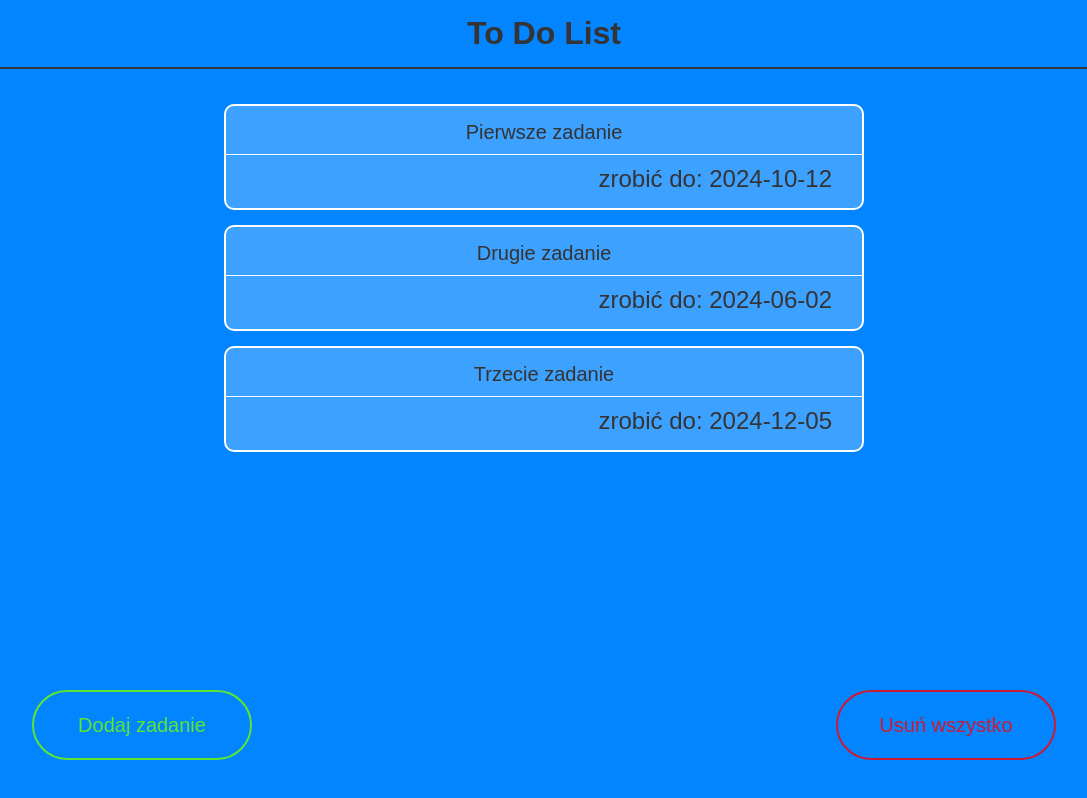
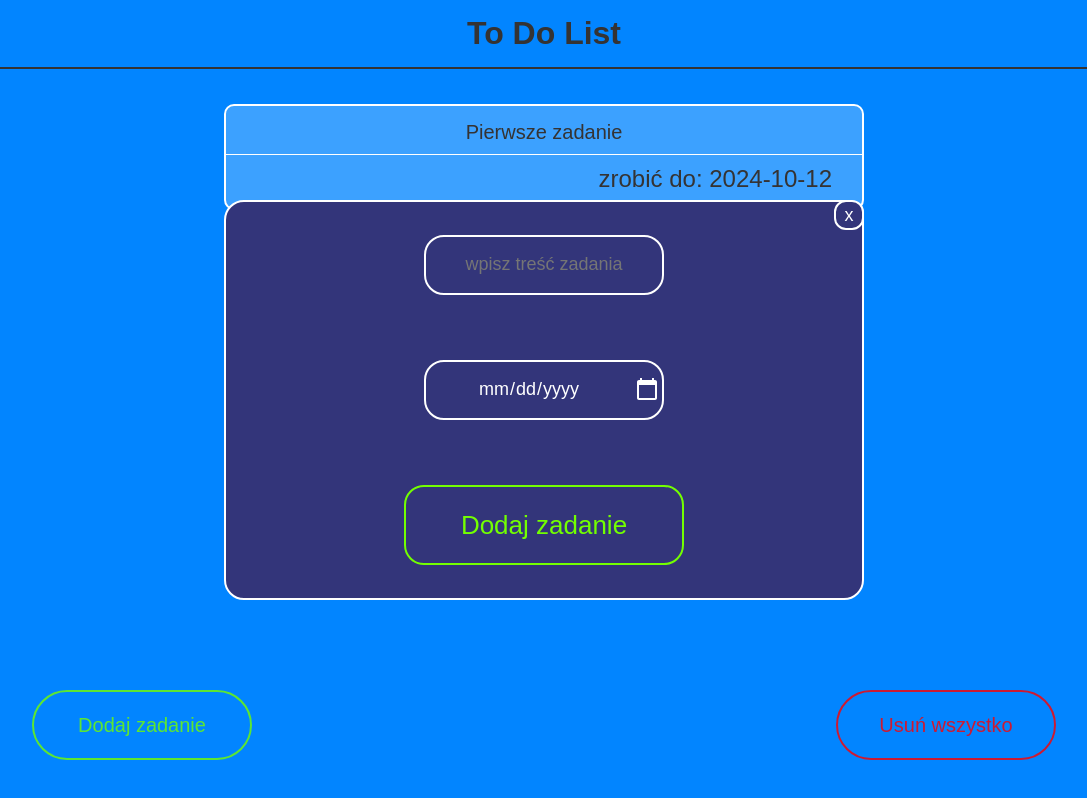
Before and after one commit to oktdib96/todo-app, a React (Create React App) app in the folder todo-app/: page / in a window 1280 px wide. Shown: the whole page, without its empty margins (96-1183 px from the left). Built offline with nearby package versions, Linux system fonts and the light colour scheme.

Commit message:
Add AddTaskPopup.js and stylesheets

```diff
--- a/todo-app/src/App.js
+++ b/todo-app/src/App.js
@@ -1,6 +1,7 @@
 import { Header } from "./components/Header";
 import { TaskList } from "./components/TaskList";
 import { StyledButton } from "./components/StyledButton";
+import { AddTaskPopup } from "./components/AddTaskPopup";
 import "./css/App.css"
 
 function App() {
@@ -10,6 +11,8 @@ function App() {
       <TaskList/>
       <StyledButton primary >Dodaj zadanie</StyledButton>
       <StyledButton>Usuń wszystko</StyledButton>
+      <AddTaskPopup/>
+
     </div>
   );
 }
--- /dev/null
+++ b/todo-app/src/components/AddTaskPopup.js
@@ -0,0 +1,14 @@
+import "../css/AddTaskPopup.css";
+
+export const AddTaskPopup = () => {
+    return (
+        <div className="popup">
+            <form>
+                <input type="text" placeholder="wpisz treść zadania"/>
+                <input type="date"/>
+                <button type="submit">Dodaj zadanie</button>
+            </form>
+            <button className="cross">x</button>
+        </div>
+    )
+}
--- /dev/null
+++ b/todo-app/src/css/AddTaskPopup.css
@@ -0,0 +1,77 @@
+.popup {
+    width: 50vw;
+    height:50vh;
+    border: 2px solid white;
+    border-radius: 20px;
+    background-color: rgb(51, 53, 122);
+    position: absolute;
+    top: 50%;
+    left: 50%;
+    transform: translate(-50%, -50%);
+}
+.popup form {
+    height: 100%;
+    display: flex;
+    flex-direction: column;
+    align-items: center;
+    justify-content: space-around;
+}
+.popup form input {
+    width: 240px;
+    height: 60px;
+    border: 2px solid white;
+    border-radius: 20px;
+    background-color: transparent;
+    color: white;
+    font-size: 18px;
+    text-align: center;
+    transition: 0.3s;
+}
+.popup form input:focus{
+    width: 280px;
+}
+
+
+input[type=date]::-webkit-calendar-picker-indicator {
+    filter: invert(1);
+    font-size: 26px;
+    cursor: pointer;
+    transition: 0.2s;
+
+}
+input[type=date]::-webkit-calendar-picker-indicator:hover {
+    font-size: 30px;
+}
+.popup form button {
+    width: 280px;
+    height: 80px;
+    border: 2px solid rgb(115, 255, 0);
+    border-radius: 20px;
+    color: rgb(115, 255, 0);
+    font-size: 26px;
+    cursor: pointer;
+    background-color: transparent;
+    transition: 0.4s;
+}
+.popup form button:hover {
+    background-color:rgb(115, 255, 0);
+    color: rgb(51, 53, 122);
+    border: 2px solid black;
+}
+.popup .cross {
+    width: 30px;
+    height: 30px;
+    font-size: 18px;
+    background-color: rgb(51, 53, 122);
+    border-radius: 12px;
+    border: 2px solid white;
+    color: white;
+    cursor: pointer;
+    position: absolute;
+    top: -2px;
+    right: -2px;
+    transition: 0.2s;
+}
+.popup .cross:hover {
+    background-color: black;
+}
```
